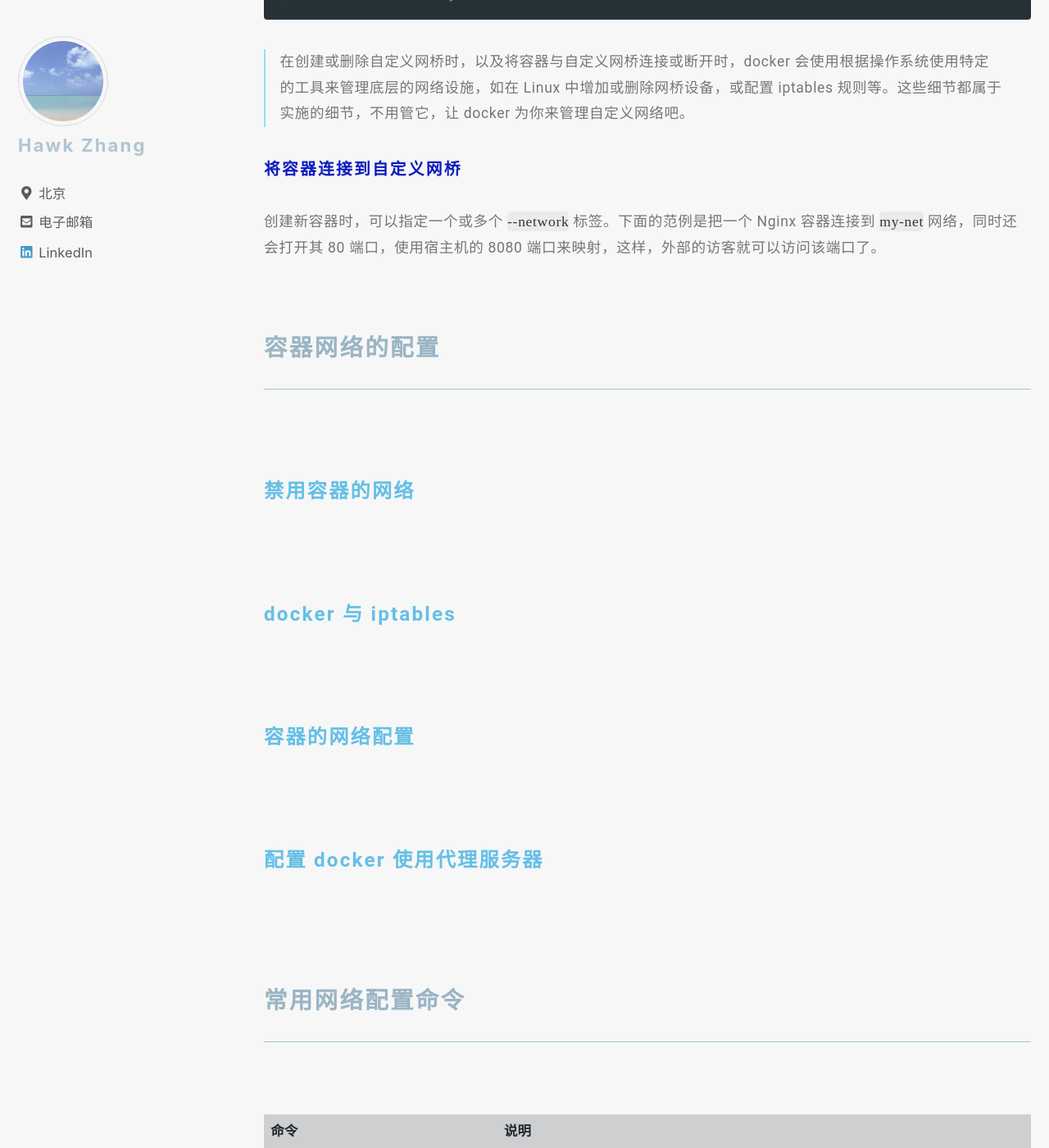
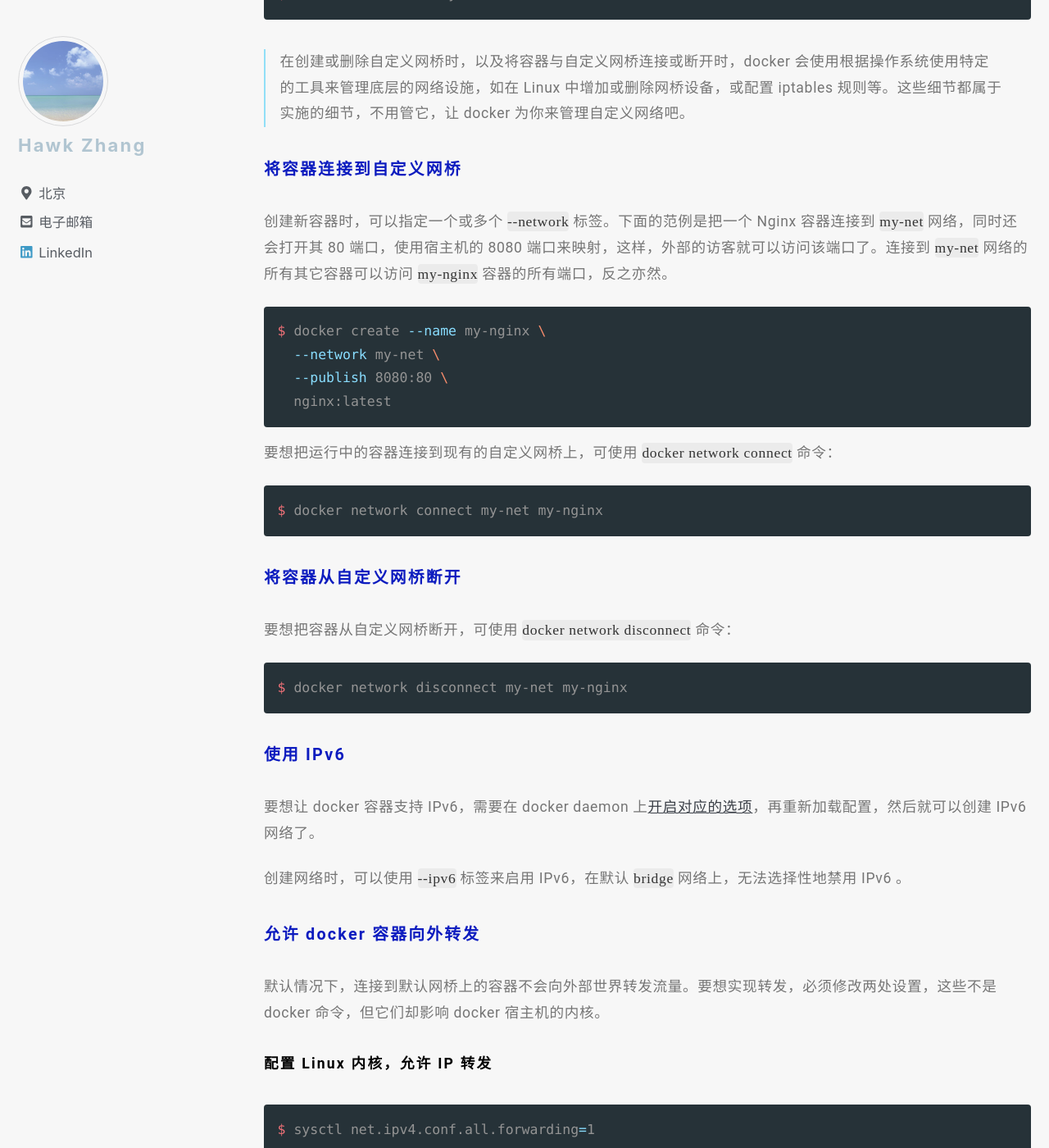
Before and after one commit to narru888/linotes_note, a Jekyll site: the page built from _posts/docker/2018-02-01-docker.basic.md, in a window 1280 px wide and 1400 px high, scrolled down 27804 px. Shown: the whole window at 82% size. Built offline with Jekyll 4.4.1, drawn with Linux system fonts in a browser that asks for light colours; nearby versions of some CDN libraries; a script that is not in the unit is left out; some of the changed text lies outside the part shown.

Commit message:
update on 2018-10-03 13:10:01 CST

````diff
--- a/_posts/docker/2018-02-01-docker.basic.md
+++ b/_posts/docker/2018-02-01-docker.basic.md
@@ -915,7 +915,55 @@ $ docker network rm my-net
 
 ##### 将容器连接到自定义网桥
 
-创建新容器时，可以指定一个或多个 `--network` 标签。下面的范例是把一个 Nginx 容器连接到 `my-net` 网络，同时还会打开其 80 端口，使用宿主机的 8080 端口来映射，这样，外部的访客就可以访问该端口了。
+创建新容器时，可以指定一个或多个 `--network` 标签。下面的范例是把一个 Nginx 容器连接到 `my-net` 网络，同时还会打开其 80 端口，使用宿主机的 8080 端口来映射，这样，外部的访客就可以访问该端口了。连接到 `my-net` 网络的所有其它容器可以访问 `my-nginx` 容器的所有端口，反之亦然。
+
+```bash
+$ docker create --name my-nginx \
+  --network my-net \
+  --publish 8080:80 \
+  nginx:latest
+```
+
+要想把运行中的容器连接到现有的自定义网桥上，可使用 `docker network connect` 命令：
+
+```bash
+$ docker network connect my-net my-nginx
+```
+
+
+##### 将容器从自定义网桥断开
+
+要想把容器从自定义网桥断开，可使用 `docker network disconnect` 命令：
+
+```bash
+$ docker network disconnect my-net my-nginx
+```
+
+
+##### 使用 IPv6
+
+要想让 docker 容器支持 IPv6，需要在 docker daemon 上[开启对应的选项](https://docs.docker.com/config/daemon/ipv6/)，再重新加载配置，然后就可以创建 IPv6 网络了。
+
+创建网络时，可以使用 `--ipv6`  标签来启用 IPv6，在默认 `bridge` 网络上，无法选择性地禁用 IPv6 。
+
+
+##### 允许 docker 容器向外转发
+
+默认情况下，连接到默认网桥上的容器不会向外部世界转发流量。要想实现转发，必须修改两处设置，这些不是 docker 命令，但它们却影响 docker 宿主机的内核。
+
+###### 配置 Linux 内核，允许 IP 转发
+
+```bash
+$ sysctl net.ipv4.conf.all.forwarding=1
+```
+
+###### 修改 `iptables FORWARD` 策略，由 DROP 改为 ACCEPT
+
+```bash
+$ sudo iptables -P FORWARD ACCEPT
+```
+
+
 
 
 
````
